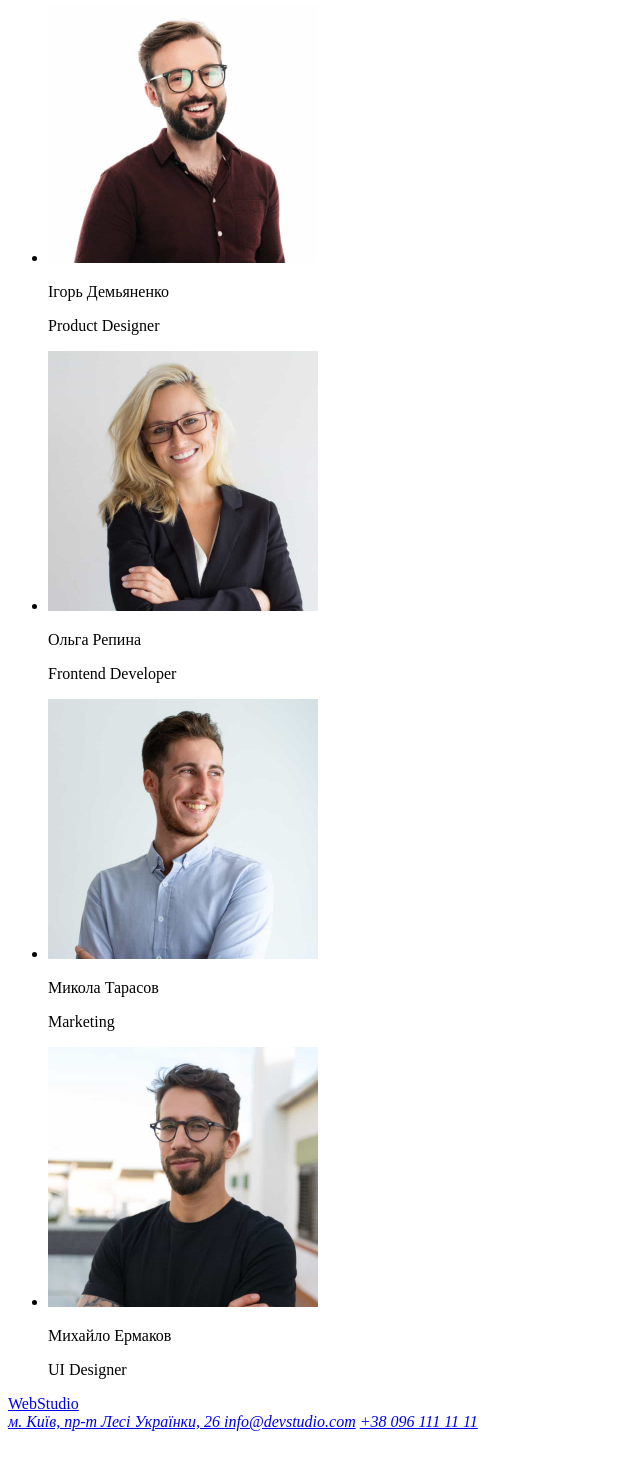
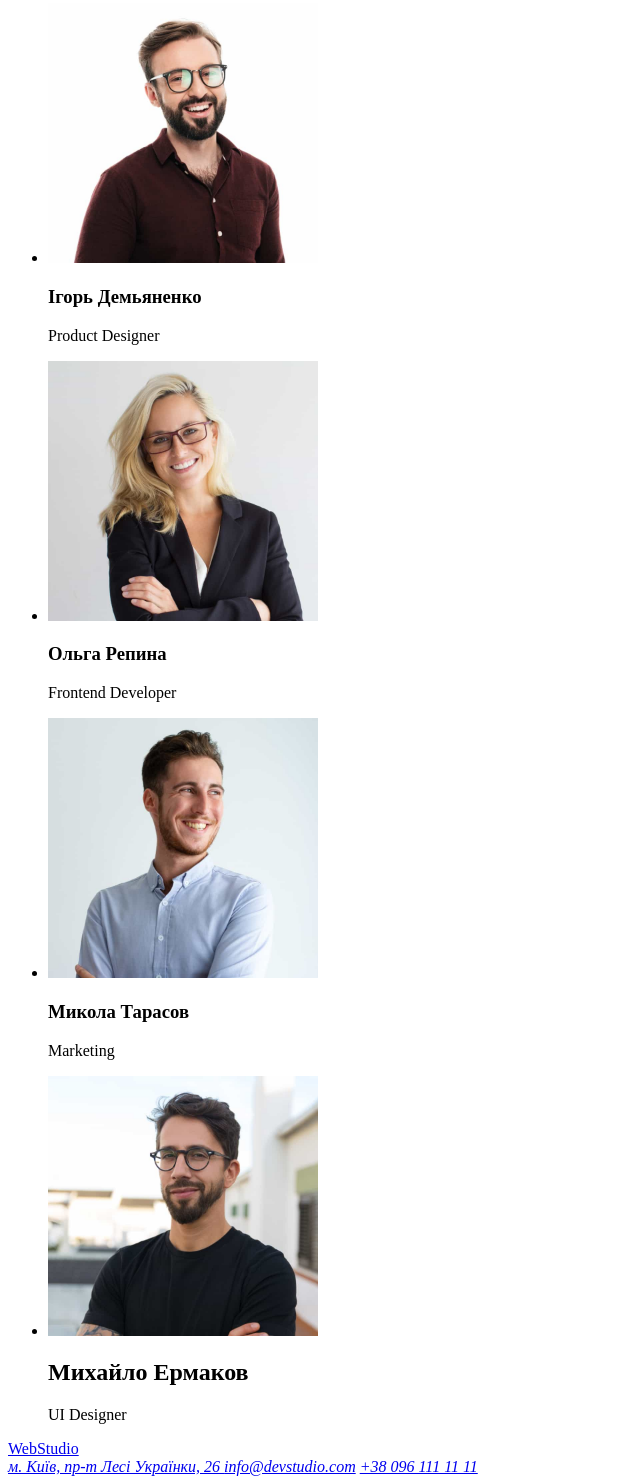
Before and after one commit to Sagaidack/hw-1, a plain HTML site: page index.html in a window 1280 px wide. Shown: the part 1570-3048 px from the top of the page, without its empty margins (0-640 px from the left). Before the commit the page ends 3009 px from the top, so only its background shows below. Drawn offline with Linux system fonts and the light colour scheme.

Commit message:
second commit

```diff
--- a/index.html
+++ b/index.html
@@ -77,22 +77,22 @@
             <ul>
                 <li>
                     <img src="images/igor_demianchenko.jpg" alt="Ігорь Демьяненко" width="270" />
-                    <p>Ігорь Демьяненко</p>
+                    <h3>Ігорь Демьяненко</h3>
                     <p>Product Designer</p>
                 </li>
                 <li>
                     <img src="images/olga_repina.jpg" alt="Ольга Репина" width="270" />
-                    <p>Ольга Репина</p>
+                    <h3>Ольга Репина</h3>
                     <p>Frontend Developer</p>
                 </li>
                 <li>
                     <img src="images/mikola_tarasov.jpg" alt="Микола Тарасов" width="270" />
-                    <p>Микола Тарасов</p>
+                    <h3>Микола Тарасов</h3>
                     <p>Marketing</p>
                 </li>
                 <li>
                     <img src="images/mihailo_ermakov.jpg" alt="Михайло Ермаков" width="270" />
-                    <p>Михайло Ермаков</p>
+                    <h2>Михайло Ермаков</h2>
                     <p>UI Designer</p>
                 </li>
             </ul>
```
